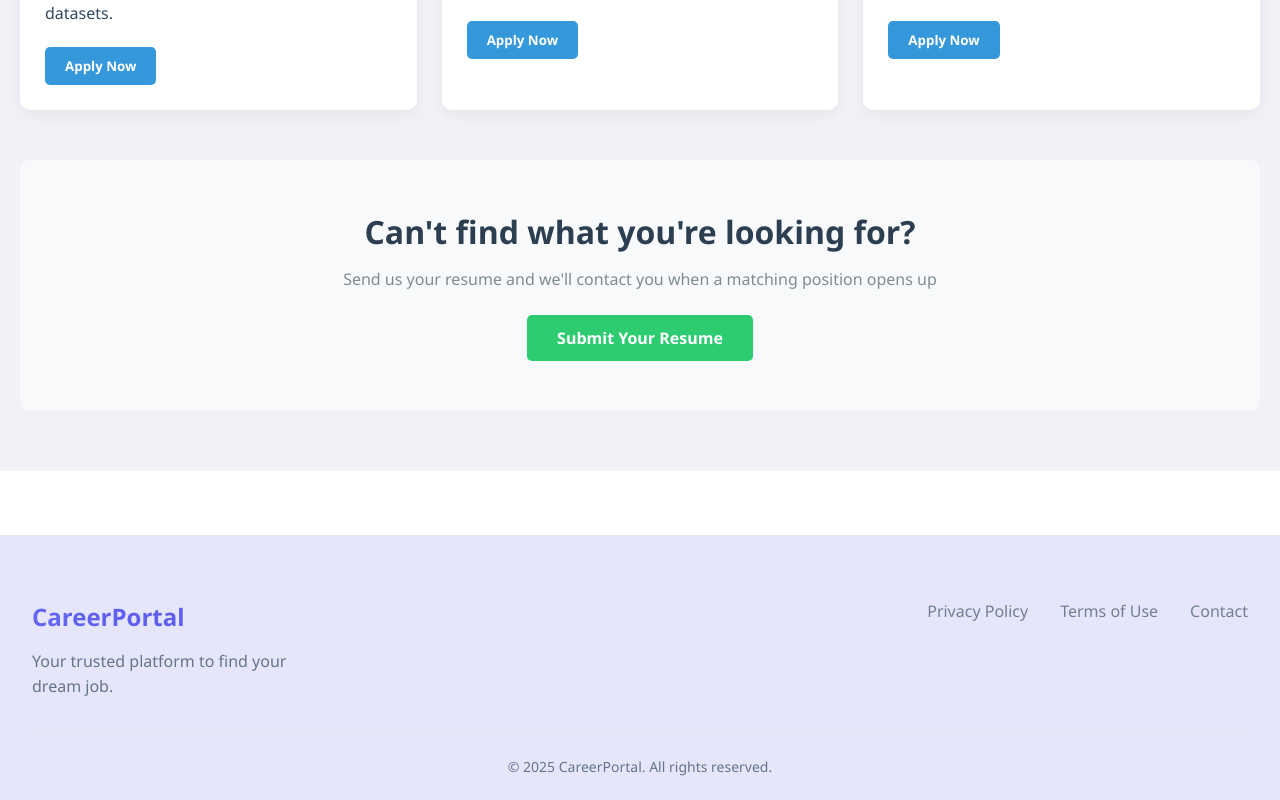
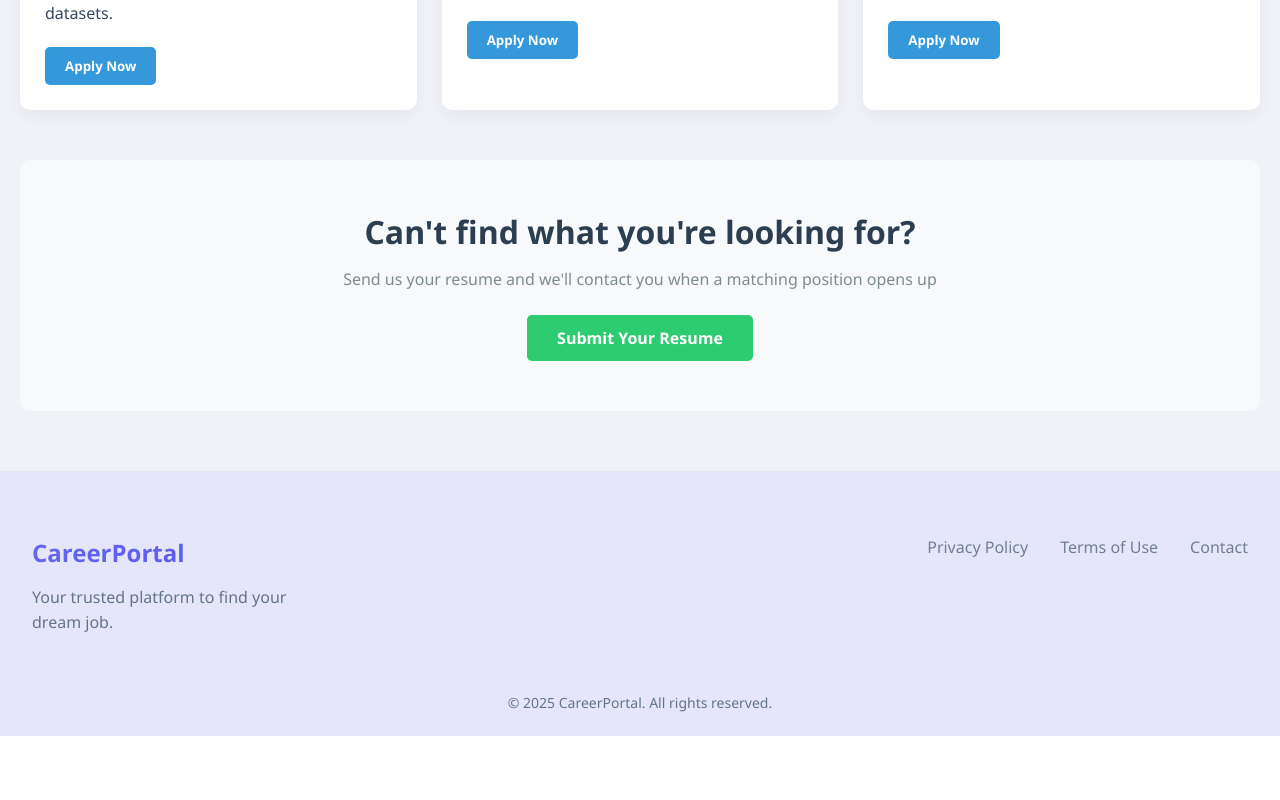
Before and after one commit to QuntamCoder/Company-Website-HR-Portal, a React (Vite) app: page /emp-performance in a window 1280 px wide. Shown: the part 1012-1812 px from the top of the page. After the commit the page ends 1748 px from the top, so only its background shows below. Built offline with nearby package versions, Linux system fonts and the light colour scheme.

Commit message:
footer changes done

```diff
--- a/src/components/pages/candidate/css/CandidateFooter.css
+++ b/src/components/pages/candidate/css/CandidateFooter.css
@@ -18,7 +18,7 @@
   color: var(--text);
   padding: 3rem 1.5rem 0;
   border-top: 1px solid var(--border);
-  margin-top: 4rem;
+  margin-top: 0;
 }
 
 .footer-container {
@@ -66,7 +66,7 @@
 .footer-links a::after {
   content: '';
   position: absolute;
-  bottom: -2px;
+  bottom: 65px;
   left: 0;
   width: 0;
   height: 2px;
```
